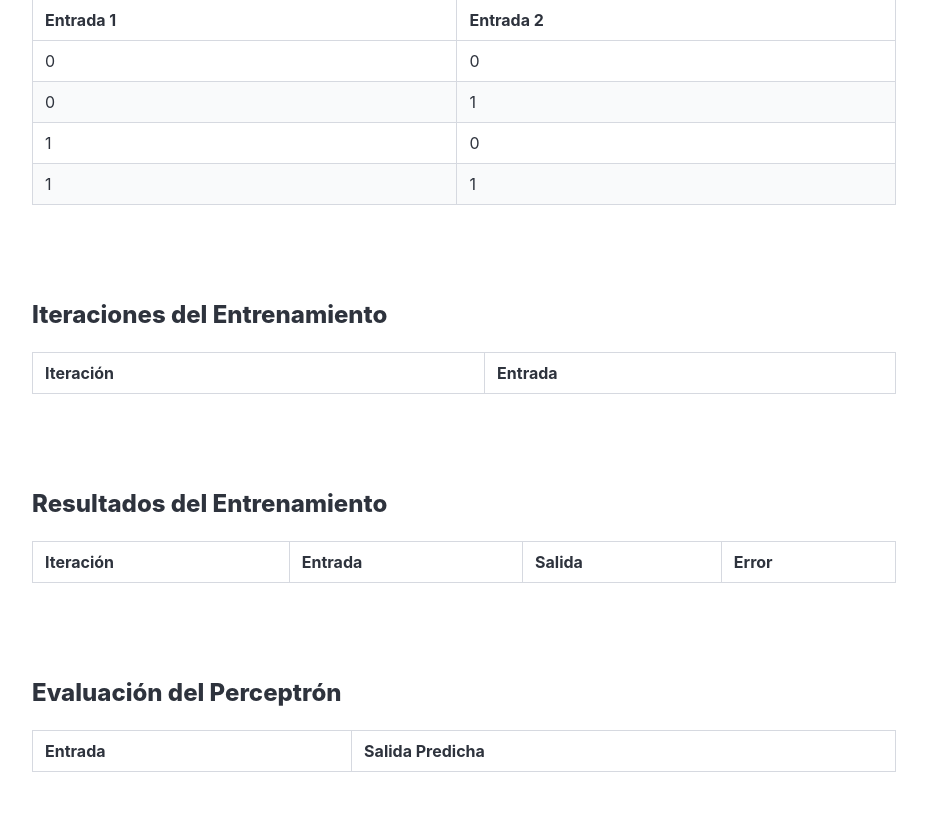
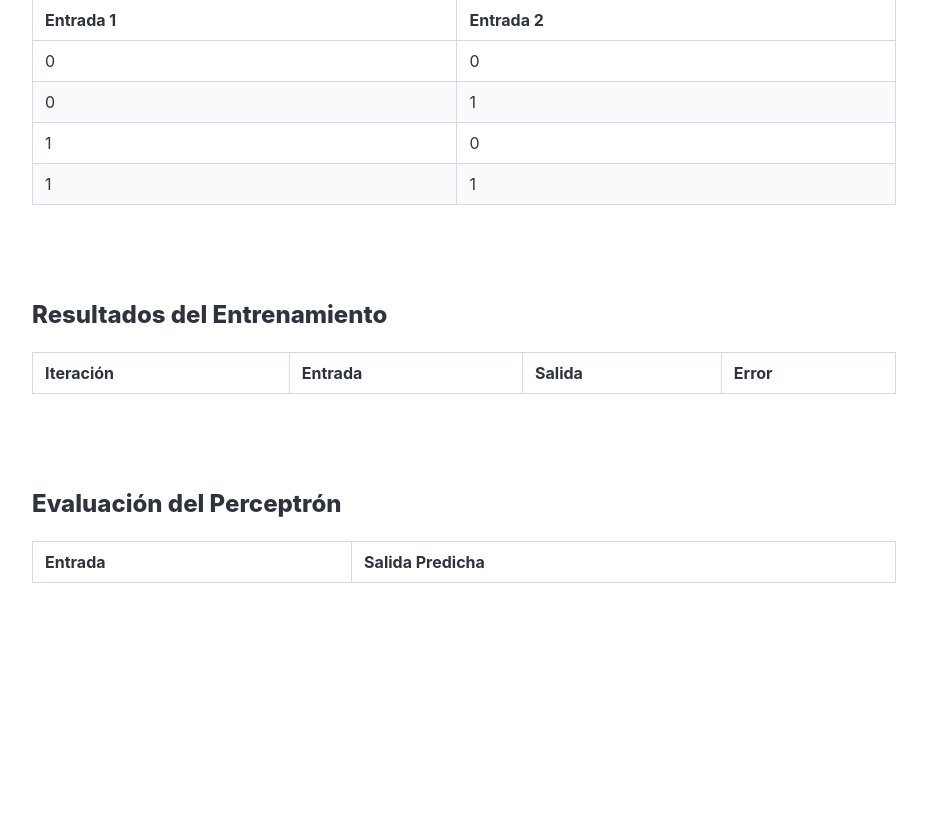
Before and after one commit to Ludwinghc/simple-neuron, a Django app: page /andGate/ in a window 1280 px wide. Shown: the part 712-1532 px from the top of the page, without its empty margins (176-1103 px from the left). After the commit the page ends 1295 px from the top, so only its background shows below. Run offline with Django 4.2, Linux system fonts and the light colour scheme; lists and menus that the app fills with data are empty.

Commit message:
feat: delete a table

```diff
--- a/neuronSimulator/apps/logicalGateAnd/templates/pages/andGate.html
+++ b/neuronSimulator/apps/logicalGateAnd/templates/pages/andGate.html
@@ -38,27 +38,6 @@
       <tr>
         <td>{{ row.0 }}</td>
         <td>{{ row.1 }}</td>
-      </tr>
-      {% endfor %}
-    </tbody>
-  </table>
-</section>
-
-<!-- 📌 Tabla de Iteraciones -->
-<section class="section">
-  <h2 class="title is-4">Iteraciones del Entrenamiento</h2>
-  <table class="table is-bordered is-striped is-fullwidth">
-    <thead>
-      <tr>
-        <th>Iteración</th>
-        <th>Entrada</th>
-      </tr>
-    </thead>
-    <tbody>
-      {% for i in iteracion %}
-      <tr>
-        <td>{{ i }}</td>
-        <td>{{ inputIteration|slice:i }}</td>
       </tr>
       {% endfor %}
     </tbody>
```
